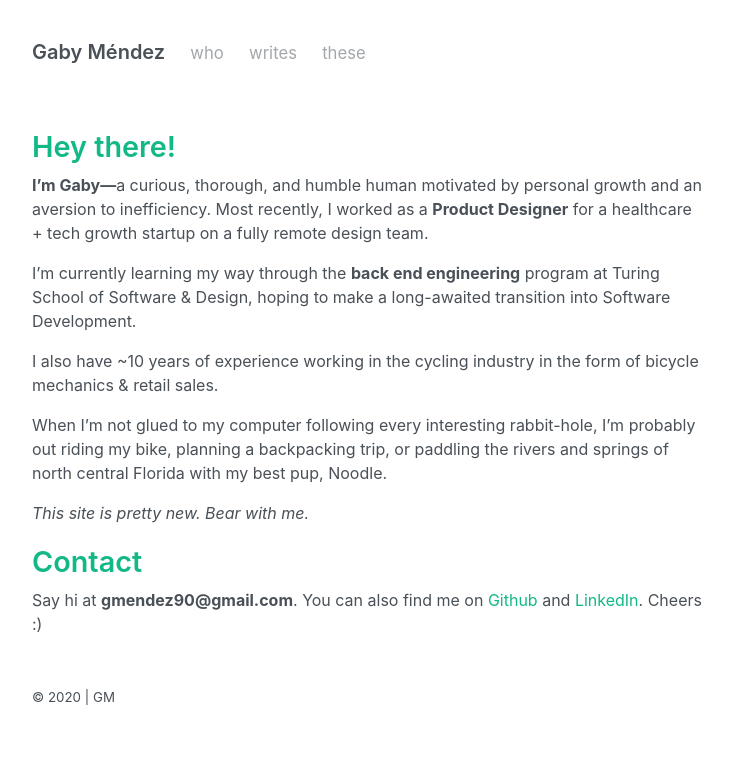
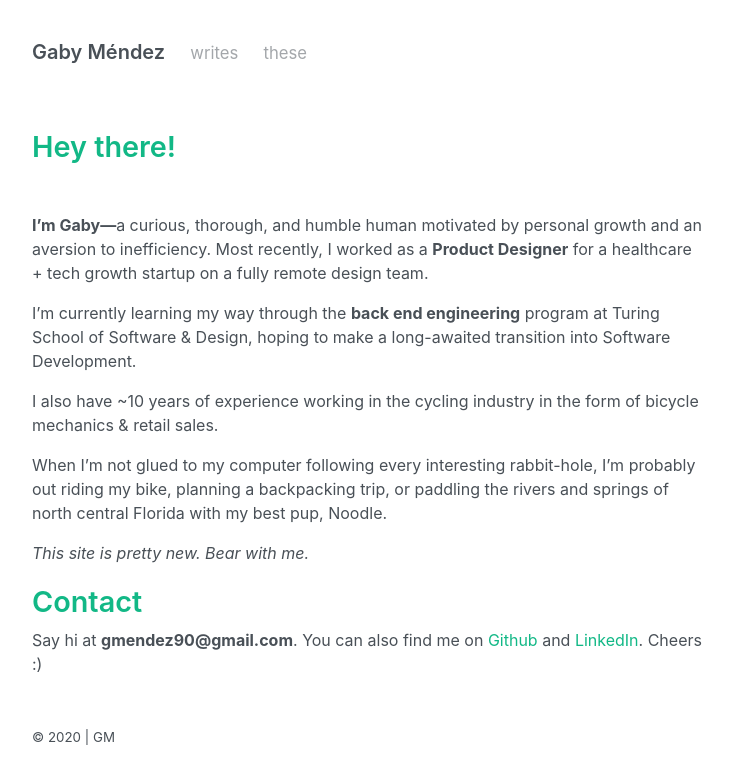
Before and after one commit to gabichuelas/gabichuelas.github.io, a Jekyll site: the page built from index.md, in a window 1280 px wide. Shown: the top 784 px of the page, without its empty margins (272-1005 px from the left). Built offline with Jekyll 4.4.1, drawn with Linux system fonts in a browser that asks for light colours.

Commit message:
Change nav

```diff
--- a/_config.yml
+++ b/_config.yml
@@ -36,7 +36,6 @@ include: ['_pages']
 
 # pages across header
 pages_list:
-  who: '/about'
   writes: '/blog'
   these: '/archive'
 
--- a/index.md
+++ b/index.md
@@ -4,6 +4,7 @@ title: Home
 ---
 
 # Hey there!
+<br>
 
 **I'm Gaby—**a curious, thorough, and humble human motivated by personal growth and an aversion to inefficiency. Most recently, I worked as a **Product Designer** for a healthcare + tech growth startup on a fully remote design team.
 
```
